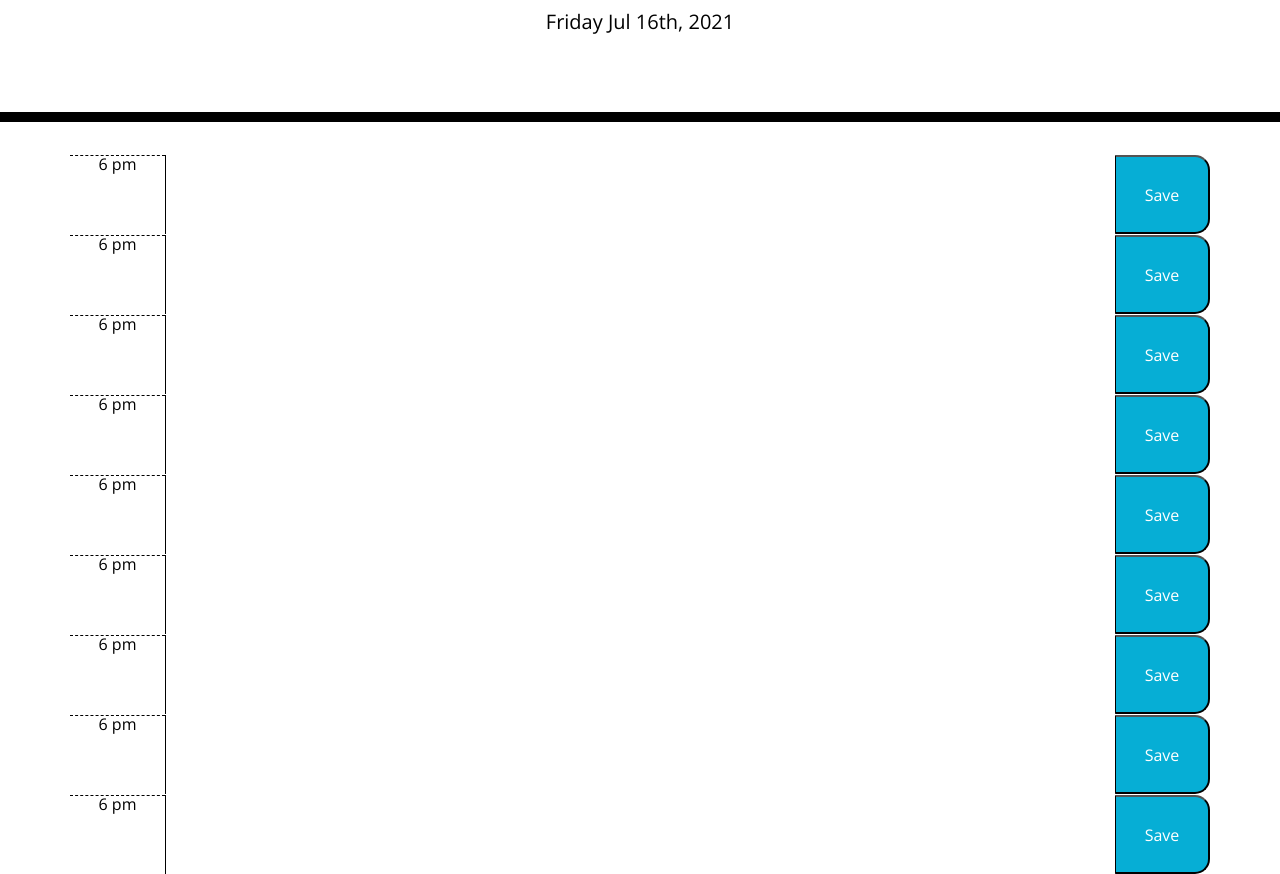
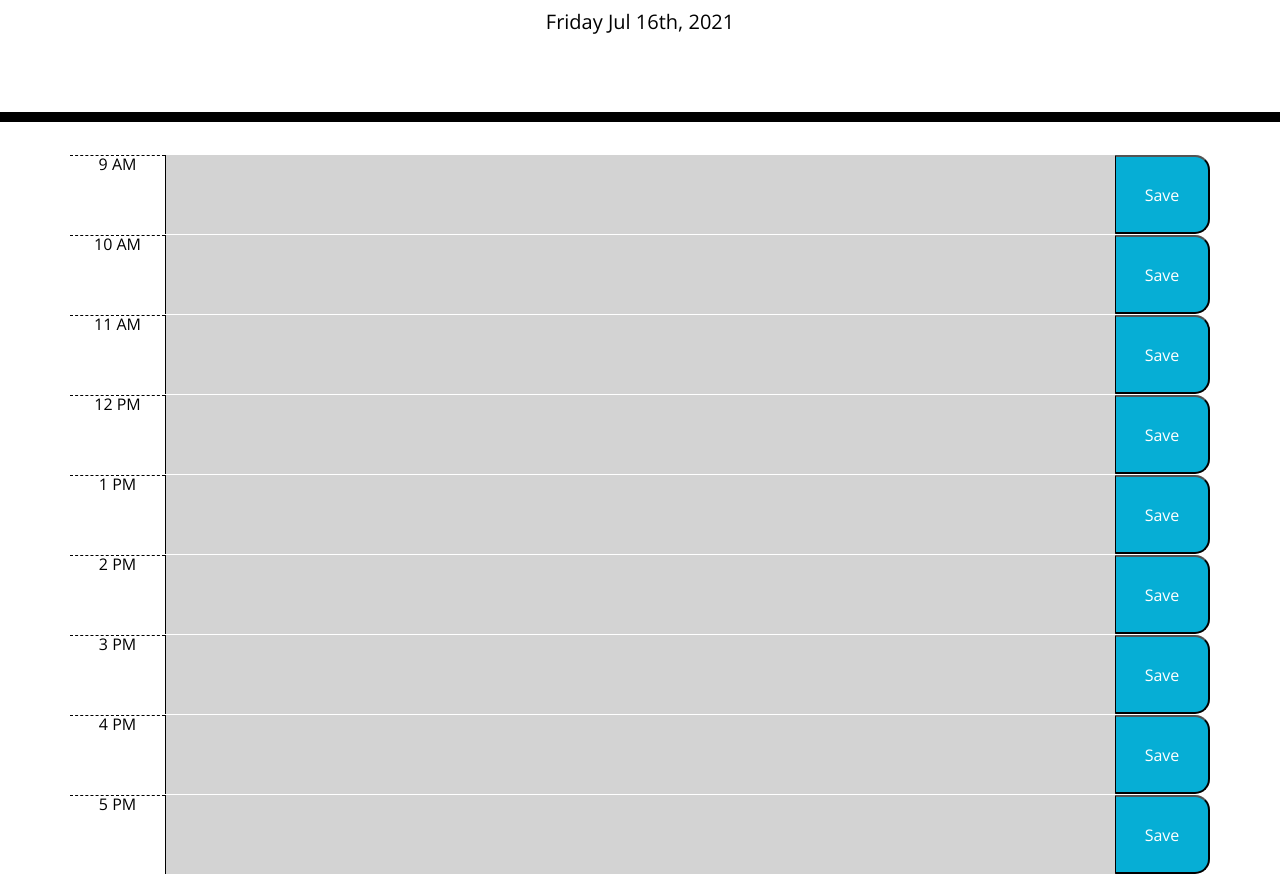
Before and after one commit to Rhandom1/Day-Planner, a plain HTML site: page Develop/index.html in a window 1280 px wide. Shown: the part 182-1056 px from the top of the page. Drawn offline with nearby package versions, Linux system fonts and the light colour scheme.

Commit message:
Final coding push

```diff
--- a/Assets/script.js
+++ b/Assets/script.js
@@ -8,28 +8,42 @@ $(document).ready(function() {
     var currentDate = moment().format('dddd MMM Do, YYYY');
     $('#currentDay').text(currentDate);
 
-    // Apply current time to rows
-    var currentTime = moment().format('h a');
-        $('.hour').text(currentTime);
+    var currentHour = moment().hours();
 
-    function hourTracker(){
+    $('.time-block').each(function(){
+        var id = $(this).attr('id');
+        var getId = localStorage.getItem(id);
+        console.log(getId);
+        //this is the .time-block class
+        //grab t
+        $(this).children('.schedule').val(getId);
+
+        if (id > currentHour) {
+            $(this).addClass('future')
+        }
+        else if (id < currentHour) {
+            $(this).addClass("past");
+        }
+        else {
+            $(this).addClass('present');
+        }
+    })
+
+    $(".saveBtn").click(function(){
+        //this is the .saveBtn class
+        //Get the value of the sibling of the schedule class and make it the value of value
+        var value = $(this).siblings('.schedule').val();
+        //grabbed the id from the parent element
+        var parentValue = $(this).parent().attr('id');
+        //Saved to localStorage
+        localStorage.setItem(parentValue, value)
+        console.log(value);
+        console.log(parentValue);
+    })
+
+})
 
 
-
-    }
-
-    //Click the save button to save to local storage
-    $('#hour1 textarea').val(localStorage.getItem('hour1'));
-    $('#hour2 textarea').val(localStorage.getItem('hour2'));
-    $('#hour3 textarea').val(localStorage.getItem('hour3'));
-    $('#hour4 textarea').val(localStorage.getItem('hour4'));
-    $('#hour5 textarea').val(localStorage.getItem('hour5'));
-    $('#hour6 textarea').val(localStorage.getItem('hour6'));
-    $('#hour7 textarea').val(localStorage.getItem('hour7'));
-    $('#hour8 textarea').val(localStorage.getItem('hour8'));
-    $('#hour9 textarea').val(localStorage.getItem('hour9'));
-
-})
 
 
 //time block rows are color coded for past, present, and future
--- a/Develop/index.html
+++ b/Develop/index.html
@@ -30,48 +30,48 @@
     </header>
     <div class="container">
       <!-- Timeblocks go here -->
-      <div class="row time-block" id="hour1">
-        <div class="col-1 hour"></div>
+      <div class="row time-block" id="9">
+        <div class="col-1 hour">9 AM</div>
         <textarea class="col-10 schedule"></textarea>
         <button class="col-1 saveBtn">Save</button>
       </div>
-      <div class="row time-block" id="hour2">
-        <div class="col-1 hour"></div>
+      <div class="row time-block" id="10">
+        <div class="col-1 hour">10 AM</div>
         <textarea class="col-10 schedule"></textarea>
         <button class="col-1 saveBtn">Save</button>
       </div>
-      <div class="row time-block" id="hour3">
-        <div class="col-1 hour"></div>
+      <div class="row time-block" id="11">
+        <div class="col-1 hour">11 AM</div>
         <textarea class="col-10 schedule"></textarea>
         <button class="col-1 saveBtn">Save</button>
       </div>
-      <div class="row time-block" id="hour4">
-        <div class="col-1 hour"></div>
+      <div class="row time-block" id="12">
+        <div class="col-1 hour">12 PM</div>
         <textarea class="col-10 schedule"></textarea>
         <button class="col-1 saveBtn">Save</button>
       </div>
-      <div class="row time-block" id="hour5">
-        <div class="col-1 hour"></div>
+      <div class="row time-block" id="13">
+        <div class="col-1 hour">1 PM</div>
         <textarea class="col-10 schedule"></textarea>
         <button class="col-1 saveBtn">Save</button>
       </div>
-      <div class="row time-block" id="hour6">
-        <div class="col-1 hour"></div>
+      <div class="row time-block" id="14">
+        <div class="col-1 hour">2 PM</div>
         <textarea class="col-10 schedule"></textarea>
         <button class="col-1 saveBtn">Save</button>
       </div>
-      <div class="row time-block" id="hour7">
-        <div class="col-1 hour"></div>
+      <div class="row time-block" id="15">
+        <div class="col-1 hour">3 PM</div>
         <textarea class="col-10 schedule"></textarea>
         <button class="col-1 saveBtn">Save</button>
       </div>
-      <div class="row time-block" id="hour8">
-        <div class="col-1 hour"></div>
+      <div class="row time-block" id="16">
+        <div class="col-1 hour">4 PM</div>
         <textarea class="col-10 schedule"></textarea>
         <button class="col-1 saveBtn">Save</button>
       </div>
-      <div class="row time-block" id="hour9">
-        <div class="col-1 hour"></div>
+      <div class="row time-block" id="17">
+        <div class="col-1 hour">5 PM</div>
         <textarea class="col-10 schedule"></textarea>
         <button class="col-1 saveBtn">Save</button>
       </div>
```
